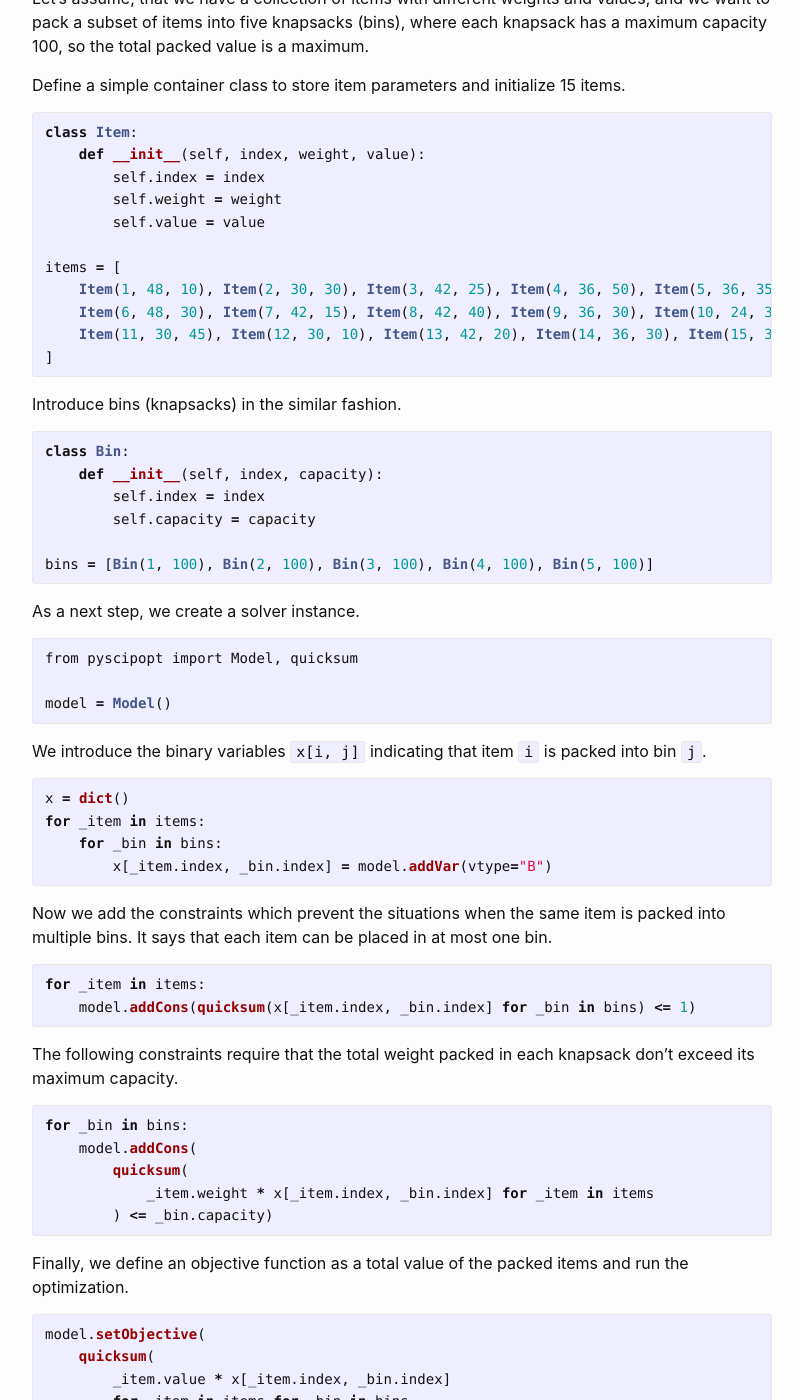
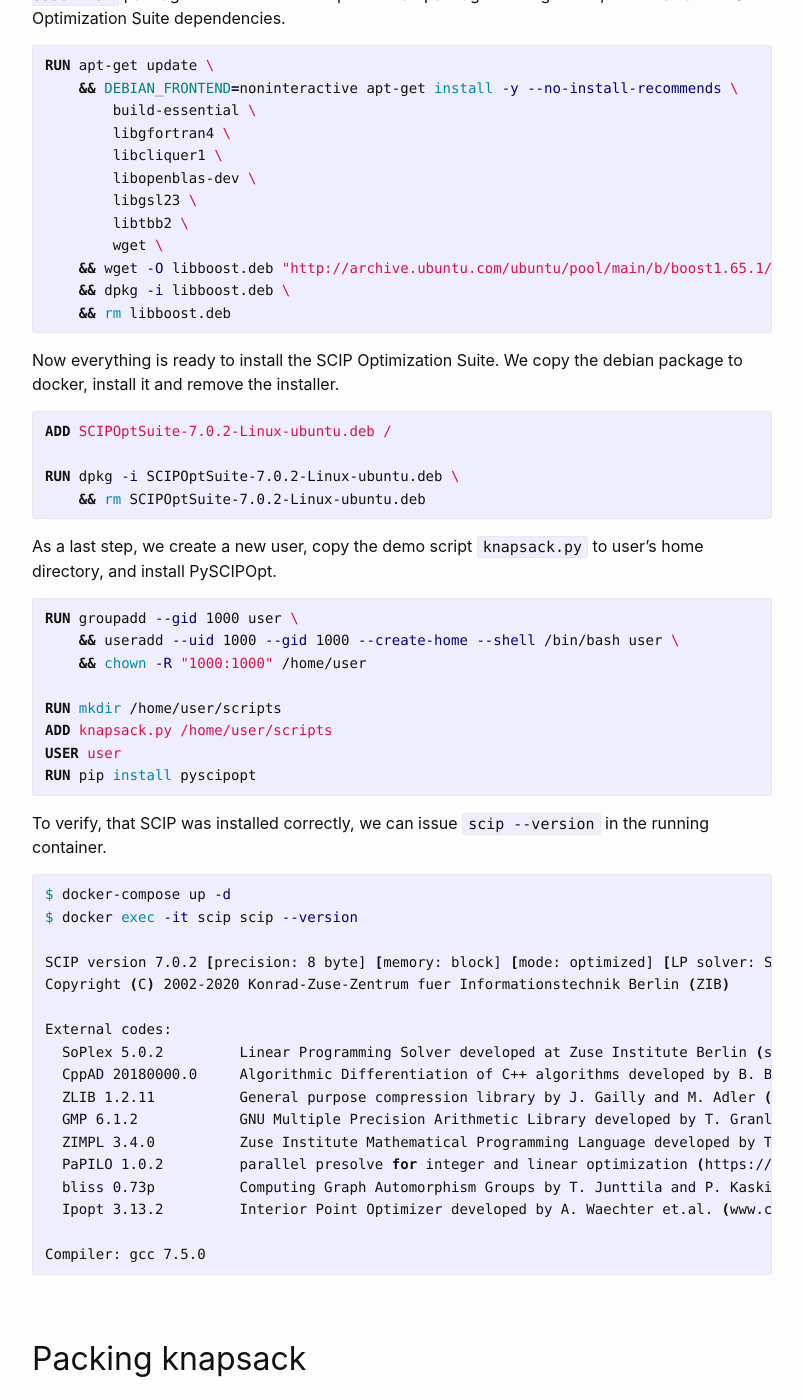
Before and after one commit to viktorsapozhok/viktorsapozhok.github.io, a Jekyll site: the page built from _posts/2021-01-17-docker-scip-pyscipopt.md, in a window 1280 px wide and 1400 px high, scrolled down 1665 px. Shown: the whole window, without its empty margins (238-1041 px from the left). Built offline with Jekyll 4.4.1, drawn with Linux system fonts in a browser that asks for light colours; some of the changed text lies outside the part shown.

Commit message:
updated post

````diff
--- a/_posts/2021-01-17-docker-scip-pyscipopt.md
+++ b/_posts/2021-01-17-docker-scip-pyscipopt.md
@@ -20,7 +20,7 @@ In addition, it provides an easy-to-use Python API (PySCIPOpt) to the SCIP optim
 PySCIPOpt is implemented in Cython, what gets a good speedup when building an optimization problem in comparison
 with raw Python code.
 
-## How to build docker
+## How to build a docker with SCIP
 
 To build a docker container with SCIP Optimization Suite and PySCIPOpt installed, you need to clone this
 [repository](https://github.com/viktorsapozhok/docker-scip). It contains only the root directory with the following
@@ -49,7 +49,7 @@ Then to build a docker image, you can issue `docker-compose build` from the root
 $ docker-compose build
 ```
 
-When building process is over, you can see the new image.
+When building process is over, you can check that a new image is now in the local image store.
 
 ```shell
 $ docker images
@@ -57,7 +57,79 @@ REPOSITORY          TAG                 IMAGE ID            CREATED
 scip                v0.1                78791bbde634        14 hours ago        519MB
 ```
 
-See [Dockerfile](https://github.com/viktorsapozhok/docker-scip/blob/master/Dockerfile) for more details.
+Now let's take a look at the [Dockerfile](https://github.com/viktorsapozhok/docker-scip/blob/master/Dockerfile) to understand
+in details what happens when you run the building process.
+
+The first instruction specifies the base image on which we add new layers. Here we use the slim variant of
+the official Docker Python image.
+
+```dockerfile
+FROM python:3.9-slim
+```
+
+As a next step, we install the basic GCC/g++ compilers and libraries included into `build-essential`
+package. It's needed to compile debian packages. Along with it, we install all the SCIP Optimization Suite dependencies.
+
+```dockerfile
+RUN apt-get update \
+    && DEBIAN_FRONTEND=noninteractive apt-get install -y --no-install-recommends \
+        build-essential \
+        libgfortran4 \
+        libcliquer1 \
+        libopenblas-dev \
+        libgsl23 \
+        libtbb2 \
+        wget \
+    && wget -O libboost.deb "http://archive.ubuntu.com/ubuntu/pool/main/b/boost1.65.1/libboost-program-options1.65.1_1.65.1+dfsg-0ubuntu5_amd64.deb" \
+    && dpkg -i libboost.deb \
+    && rm libboost.deb
+```
+
+Now everything is ready to install the SCIP Optimization Suite. We copy the debian package
+to docker, install it and remove the installer.
+
+```dockerfile
+ADD SCIPOptSuite-7.0.2-Linux-ubuntu.deb /
+
+RUN dpkg -i SCIPOptSuite-7.0.2-Linux-ubuntu.deb \
+    && rm SCIPOptSuite-7.0.2-Linux-ubuntu.deb
+```
+
+As a last step, we create a new user, copy the demo script `knapsack.py` to
+user's home directory, and install PySCIPOpt.
+
+```dockerfile
+RUN groupadd --gid 1000 user \
+    && useradd --uid 1000 --gid 1000 --create-home --shell /bin/bash user \
+    && chown -R "1000:1000" /home/user
+
+RUN mkdir /home/user/scripts
+ADD knapsack.py /home/user/scripts
+USER user
+RUN pip install pyscipopt
+```
+
+To verify, that SCIP was installed correctly, we can issue `scip --version` in the running container.
+
+```shell
+$ docker-compose up -d
+$ docker exec -it scip scip --version
+
+SCIP version 7.0.2 [precision: 8 byte] [memory: block] [mode: optimized] [LP solver: SoPlex 5.0.2] [GitHash: e9d280a398]
+Copyright (C) 2002-2020 Konrad-Zuse-Zentrum fuer Informationstechnik Berlin (ZIB)
+
+External codes:
+  SoPlex 5.0.2         Linear Programming Solver developed at Zuse Institute Berlin (soplex.zib.de) [GitHash: e24c304e]
+  CppAD 20180000.0     Algorithmic Differentiation of C++ algorithms developed by B. Bell (www.coin-or.org/CppAD)
+  ZLIB 1.2.11          General purpose compression library by J. Gailly and M. Adler (zlib.net)
+  GMP 6.1.2            GNU Multiple Precision Arithmetic Library developed by T. Granlund (gmplib.org)
+  ZIMPL 3.4.0          Zuse Institute Mathematical Programming Language developed by T. Koch (zimpl.zib.de)
+  PaPILO 1.0.2         parallel presolve for integer and linear optimization (https://github.com/lgottwald/PaPILO) [GitHash: 62d2842]
+  bliss 0.73p          Computing Graph Automorphism Groups by T. Junttila and P. Kaski (http://www.tcs.hut.fi/Software/bliss/)
+  Ipopt 3.13.2         Interior Point Optimizer developed by A. Waechter et.al. (www.coin-or.org/Ipopt)
+
+Compiler: gcc 7.5.0
+```
 
 ## Packing knapsack
 
````
Also changed, not shown: favicon.ico.
